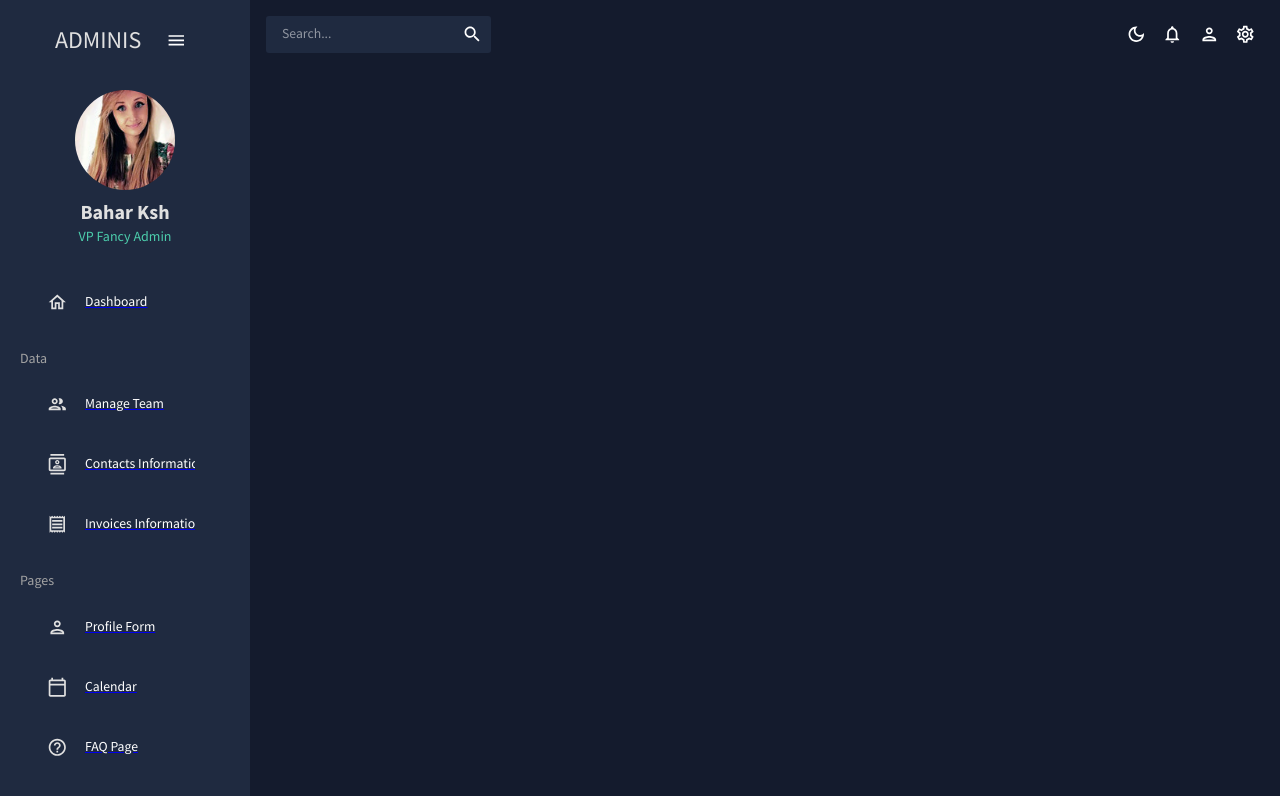
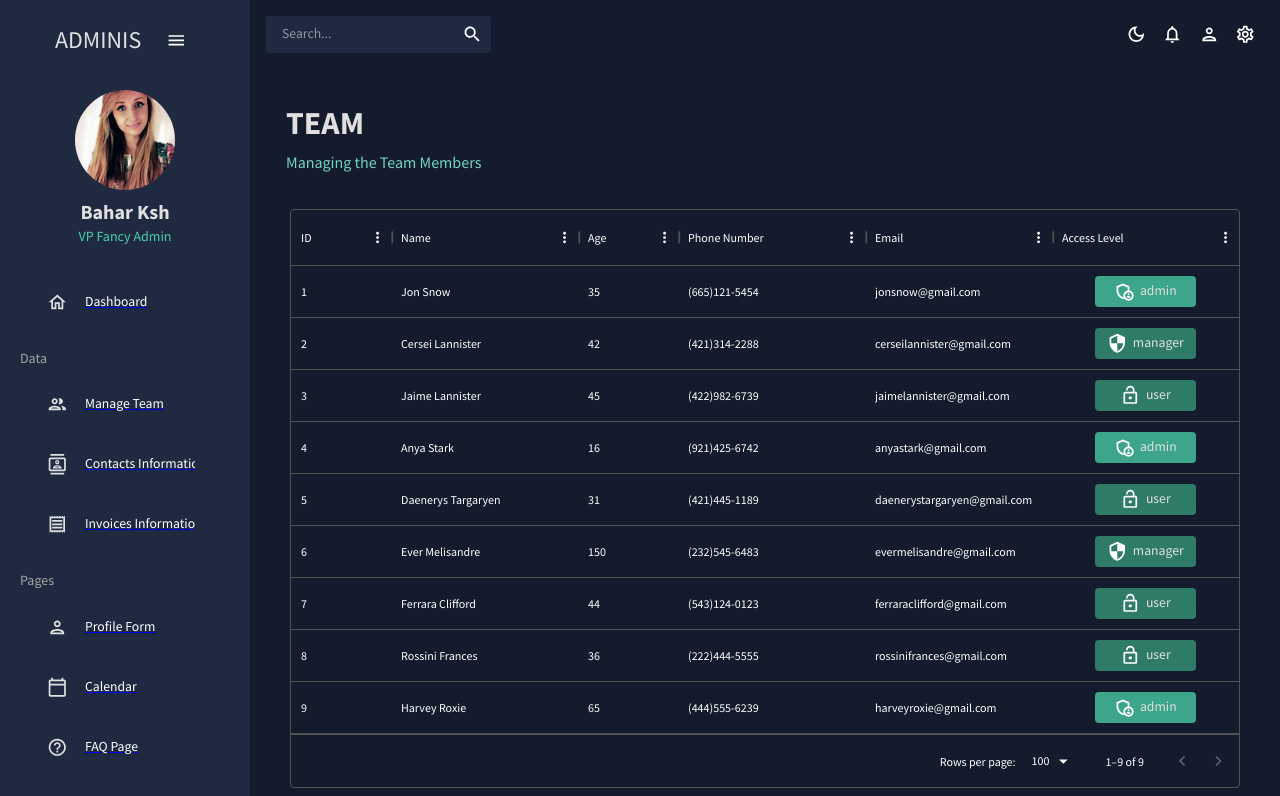
Before and after one commit to baharkeshavarz/mui-dashboard, a React (Create React App) app: page /team in a window 1280 px wide. Shown: the top 796 px of the page. Built offline with nearby package versions, Linux system fonts and the light colour scheme.

Commit message:
add griddata to team

```diff
--- a/src/App.js
+++ b/src/App.js
@@ -4,7 +4,7 @@
 import { Routes, Route } from "react-router-dom";
 import Dashboard from "./scenes/dashboard";
 import SideBar from "./scenes/global/SideBar";
-import Header from "./components/Header";
+import Team from "./scenes/team";
 
 function App() {
   const [theme, colorMode] = useMode();
@@ -19,6 +19,7 @@
                 <Topbar/>
                 <Routes>
                   <Route path="/" element={<Dashboard/>} />
+                  <Route path="/team" element={<Team/>} />
                 </Routes>
               </main>
             </div>
--- a/src/data/mockData.js
+++ b/src/data/mockData.js
@@ -1,3 +1,5 @@
+import { tokens } from "../theme";
+
 export const mockDataTeam = [
   {
     id: 1,
--- /dev/null
+++ b/src/scenes/team/index.jsx
@@ -0,0 +1,83 @@
+import React from 'react'
+import Header from '../../components/Header';
+import { Box, Typography, useTheme } from '@mui/material';
+import { tokens } from '../../theme';
+import { DataGrid } from '@mui/x-data-grid';
+import { mockDataTeam } from "../../data/mockData"
+import { AdminPanelSettingsOutlined, LockOpenOutlined, SecurityOutlined } from '@mui/icons-material';
+
+const Team = () => {
+  const theme = useTheme();
+  const colors = tokens(theme.palette.mode)
+  const columns = [
+    { field: "id", headerName: "ID"},
+    {
+        field: "name",
+        headerName: "Name",
+        flex: 1,
+        cellClassName:  "name-column--cell"
+    },
+    {
+        field: "age",
+        headerName: "Age",
+        type: "number",
+        headerAlign: "left",
+        align: "left"
+    },
+    {
+        field: "phone",
+        headerName: "Phone Number",
+        flex: 1,
+    },
+    {
+        field: "email",
+        headerName: "Email",
+        flex: 1,
+    },
+    {
+        field: "access",
+        headerName: "Access Level",
+        flex: 1,
+        renderCell: ( { row: { access} }) => {
+            return (
+                <Box
+                  width="60%"
+                  m="0 auto"
+                  p="5px"
+                  display="flex"
+                  justifyContent="center"
+                  backgroundColor={
+                    access === "admin"
+                    ? colors.greenAccent[600]
+                    : colors.greenAccent[700]
+                  }
+                  borderRadius="4px"
+                >
+                    { access === "admin" && <AdminPanelSettingsOutlined/> }
+                    { access === "manager" && <SecurityOutlined/> }
+                    { access === "user" && <LockOpenOutlined/>}
+                    <Typography color={colors.grey[100]} sx= {{ ml: "5px"}}>
+                        {access}
+                    </Typography>
+                </Box>
+            )
+        }
+    },
+]
+  return (
+    <Box m="20px">
+          <Header
+            title="TEAM"
+            subtitle="Managing the Team Members"
+          />
+          <Box m="20px">
+            <DataGrid
+                rows={mockDataTeam}
+                columns= {columns}
+            />
+         </Box>
+    </Box>
+  )
+}
+
+export default Team;
```
